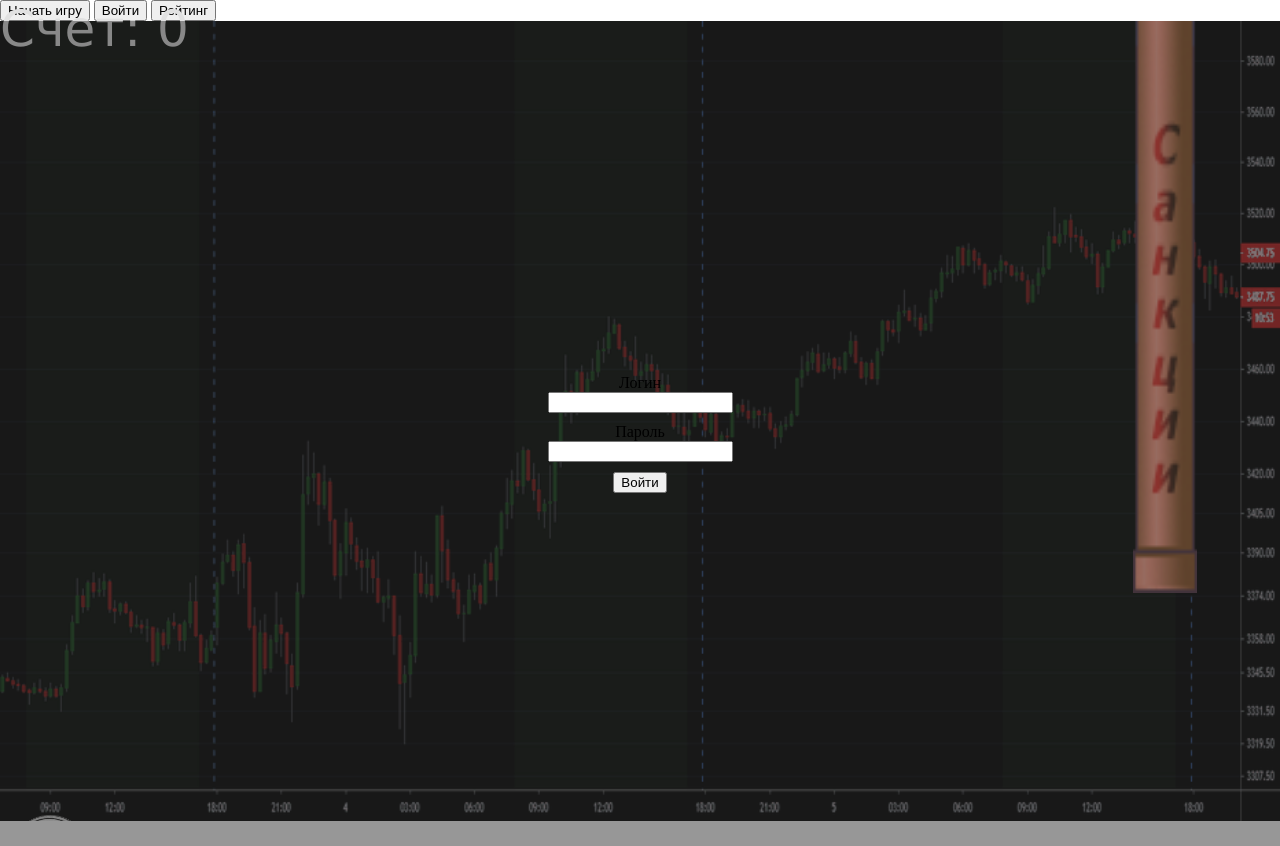
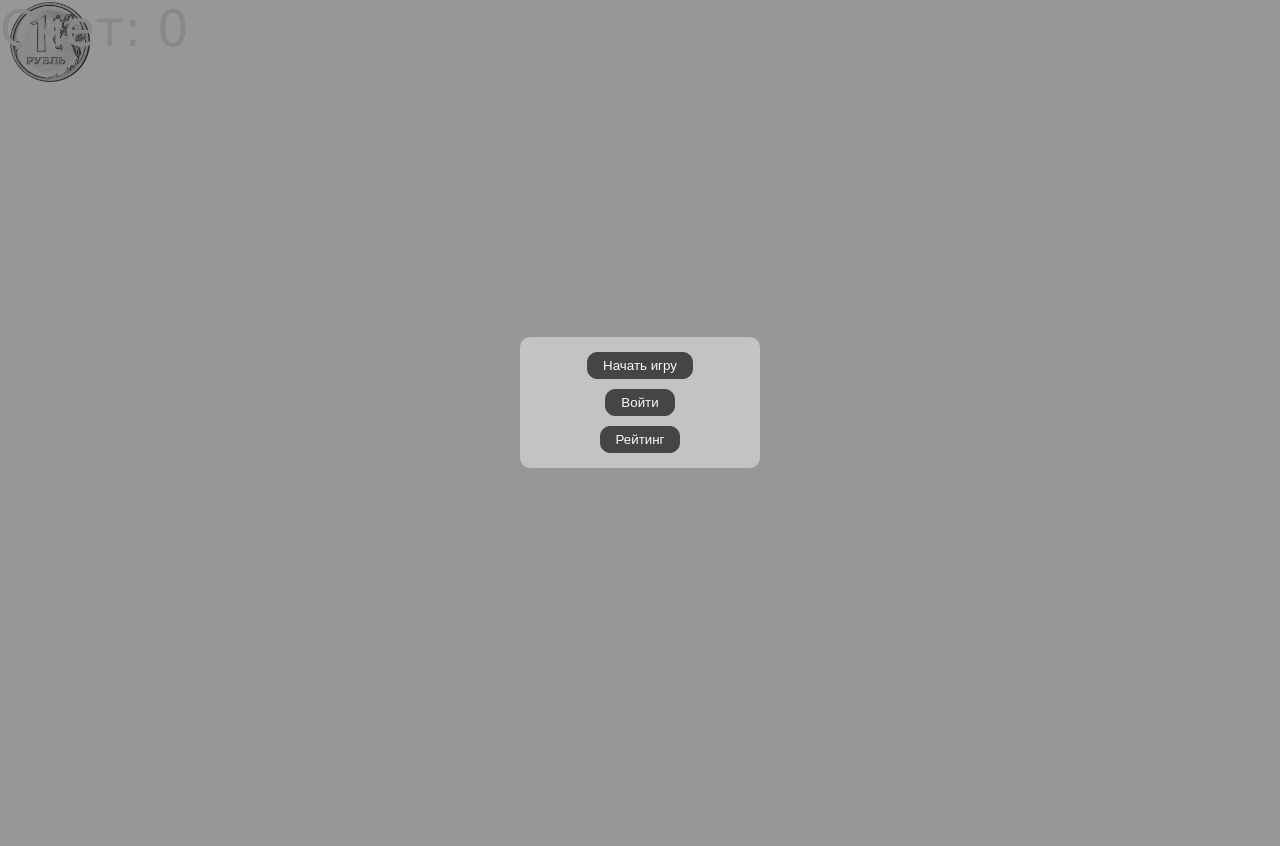
Before and after one commit to Dadadam999/apiscore.ru, a PHP site: page / in a window 1280 px wide. After the commit the page ends 468 px from the top, so only its background shows below. Run offline with PHP 8.4, Linux system fonts and the light colour scheme.

Commit message:
Work in userinterface

```diff
--- a/css/style.css
+++ b/css/style.css
@@ -4,6 +4,42 @@ body {
     padding: 0;
     top:0;
     left: 0;
+    overflow: hidden;
+}
+
+input {
+    border-radius: 10px;
+    border: 1px solid #6e6e6e;
+    background: #fafafa;
+    height: 25px;
+    padding: 5px;
+}
+
+input:focus-visible {
+    border-radius: 10px;
+    border: 1px solid #2c2c2c;
+    background: #fafafa;
+    height: 25px;
+}
+
+button {
+    padding: 5px 15px;
+    background: #454545;
+    border: 1px solid #454545;
+    border-radius: 10px;
+    color: #FAFAFA;
+}
+
+button:hover {
+    background: #FAFAFA;
+    border: 1px solid #FAFAFA;
+    color: #454545;
+}
+
+label {
+    color: #FAFAFA;
+    font-size: 20px;
+    padding: 5px;
 }
 
 .canvas {
@@ -21,7 +57,7 @@ body {
     z-index: 1;
 }
 
-.auth {
+.block {
       position: absolute;
       display: flex;
       align-items: center;
@@ -31,23 +67,29 @@ body {
       z-index: 999;
 }
 
-.auth-form {
+form {
       display: flex;
       flex-direction: column;
       flex-wrap: nowrap;
       align-items: center;
-      width: 100%;
+      width: 220px;
+      padding: 10px;
+      background: #e7e7e790;
+      border-radius: 10px;
 }
 
-.auth-content {
-      width: 100%;
+.content {
+      width: 100vw;
+      display: flex;
+      align-content: center;
+      justify-content: center;
 }
 
 .fogging {
       background: #30303080;
 }
 
-.auth-wrapper {
+.wrapper {
       display: flex;
       flex-direction: column;
       align-items: center;
--- a/index.php
+++ b/index.php
@@ -8,8 +8,8 @@
     <script defer src="/js/classes/Pipe.js" charset="utf-8"></script>
     <script defer src="/js/classes/PipeMananger.js" charset="utf-8"></script>
     <script defer src="/js/classes/ScoreController.js" charset="utf-8"></script>
+    <script defer src="/js/UI.js" charset="utf-8"></script>
     <script defer src="/js/Game.js" charset="utf-8"></script>
-    <script defer src="/js/UI.js" charset="utf-8"></script>
     <script type="text/javascript">
         const sessionId = 0;
         const userSid = '';
@@ -18,28 +18,37 @@
   </head>
   <body>
       <div class="score">Счет: 0</div>
-      <div class="menu">
-           <button type="button" name="start" class="menu_start">Начать игру</button>
-           <button type="button" name="auth" class="menu_auth">Войти</button>
-           <button type="button" name="rank" class="menu_rank">Рейтинг</button>
+      <div class="main-menu block fogging">
+        <div class="content">
+          <form class="menu">
+             <div class="wrapper">
+             <button type="button" name="start" class="start-game">Начать игру</button>
+                </div>
+             <div class="wrapper">
+                <button type="button" name="auth" class="open-auth">Войти</button>
+             </div>
+             <div class="wrapper">
+                <button type="button" name="rank" class="open-rank">Рейтинг</button>
+             </div>
+          </form>
+        </div>
       </div>
-      <div class="auth fogging">
-        <div class="auth-content">
-          <form class="auth-form" action="" method="post" style="">
-            <div class="auth-wrapper">
+      <div class="auth-form block fogging">
+        <div class="content">
+          <form action="" method="post">
+            <div class="wrapper">
                <label for="login">Логин</label>
                <input type="text" name="login" value="">
             </div>
-            <div class="auth-wrapper">
+            <div class="wrapper">
                <label for="login">Пароль</label>
                <input type="text" name="pass" value="">
             </div>
-            <div class="auth-wrapper">
-               <button type="submit" name="submit" class="auth_submit">Войти</button>
+            <div class="wrapper">
+               <button type="submit" name="submit">Войти</button>
             </div>
           </form>
         </div>
-
       </div>
       <canvas class="canvas"></canvas>
   </body>
--- a/js/UI.js
+++ b/js/UI.js
@@ -1,4 +1,32 @@
-const btnStart = document.querySelector(".menu_start");
-const btnRank = document.querySelector(".menu_auth");
-const btnAuth = document.querySelector(".menu_rank");
-const formAuth = document.querySelector(".auth");
+const scoreLabel = document.querySelector(".score");
+const canvas = document.querySelector(".canvas");
+const btnStart = document.querySelector('.start-game');
+const btnRank = document.querySelector('.open-rank');
+const btnAuth = document.querySelector('.open-auth');
+const formAuth = document.querySelector('.auth-form');
+const mainMenu = document.querySelector('.main-menu');
+canvas.width = window.innerWidth;
+canvas.height = window.innerHeight;
+formAuth.style.display = 'none';
+//btnStart.style.display = 'none';
+btnStart.addEventListener('click', startGame);
+btnAuth.addEventListener('click', openAuth);
+btnRank.addEventListener('click', openRank);
+
+function startGame()
+{
+    mainMenu.style.display = 'none';
+    gameState = gameStates.play;
+    render();
+}
+
+function openAuth()
+{
+    mainMenu.style.display = 'none';
+    formAuth.style.display = '';
+}
+
+function openRank()
+{
+
+}
--- a/js/game.js
+++ b/js/game.js
@@ -1,13 +1,16 @@
-const scoreLabel = document.querySelector(".score");
-const canvas = document.querySelector(".canvas");
-canvas.width = window.innerWidth;
-canvas.height = window.innerHeight;
-
 const ctx = canvas.getContext('2d');
 const scene = new Scene();
 const player = new Player(canvas.height * 0.10, canvas.height * 0.10); //объявляем пустую переменную игрока
 const pipeMananger = new PipeMananger(canvas);
 const score = new ScoreController();
+const gameStates = {
+    'play' : 0,
+    'pause' : 1,
+    'win' : 2,
+    'over' : 3
+};
+
+let gameState = gameStates['pause'];
 
 window.addEventListener("load", function()
 {
@@ -15,9 +18,10 @@ window.addEventListener("load", function()
      render();
 });
 
-document.onclick = function(e)
+document.onkeydown = function(e)
 {
-    player.jump();
+    if( e.keyCode == 38 ) // 40:down; 37:left; 39:right; 46:delete;
+        player.jump();
 }
 
 // рисуем на экране обекты
@@ -51,5 +55,6 @@ function render()
         );
     }
 
-    requestAnimationFrame(render);
+    if( gameState == gameStates.play )
+        requestAnimationFrame(render);
 }
```
Also changed, not shown: js/Classes/Collision.js (added, +31 -0 lines).
